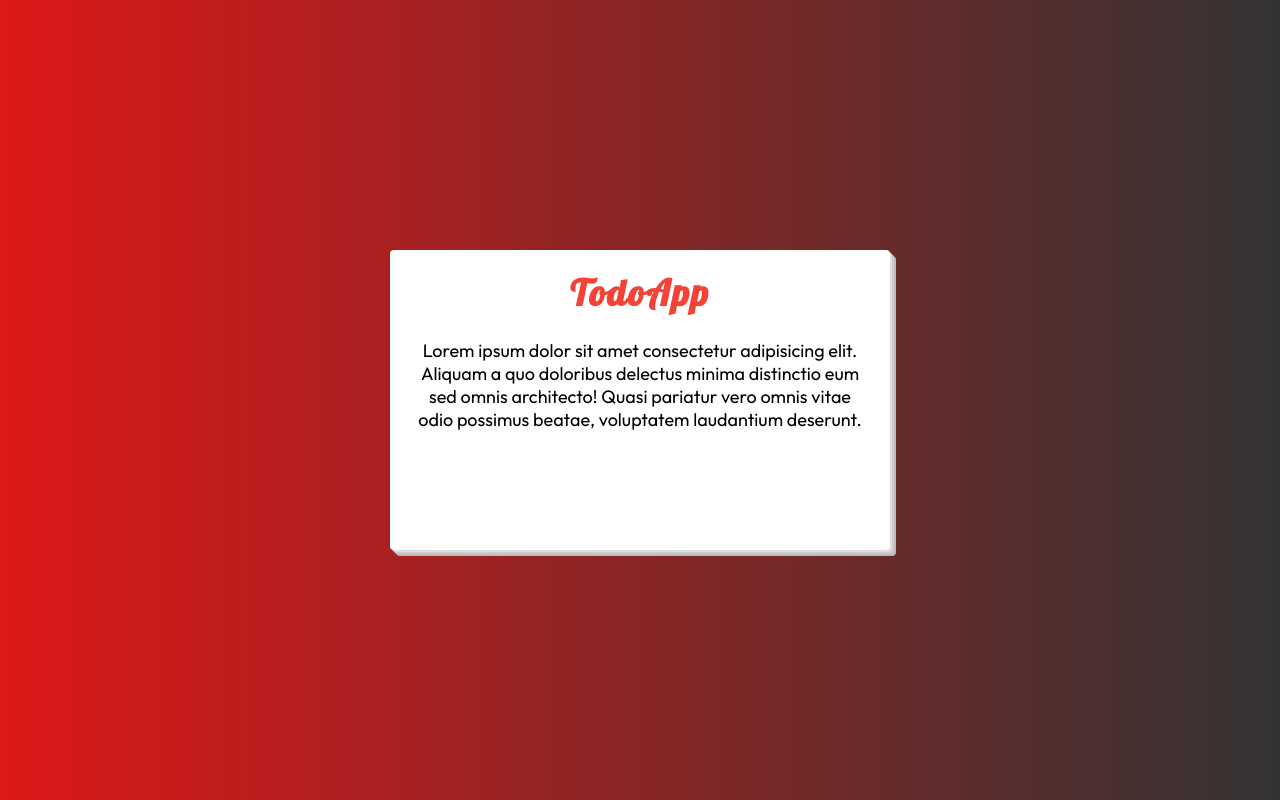
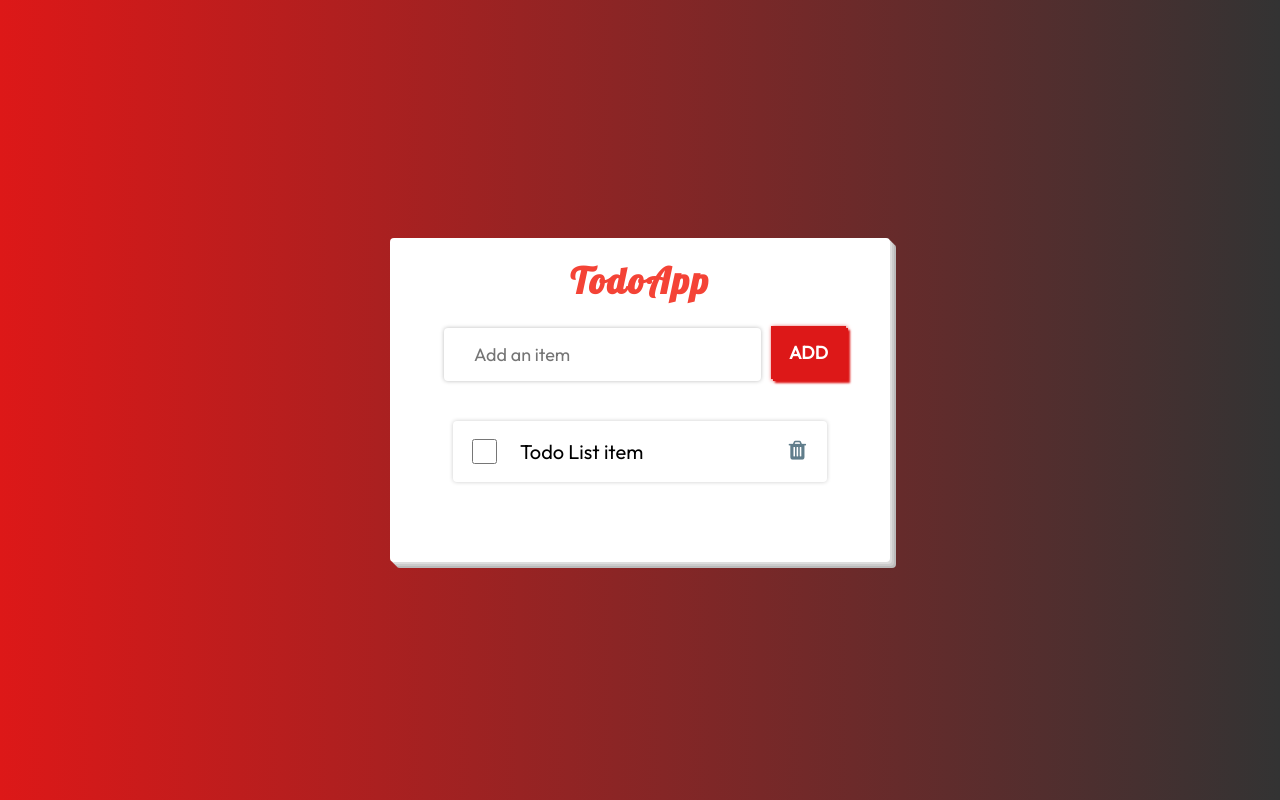
Before and after one commit to santhanakrishnanstark/react-todo-app, a React (Create React App) app: page / in a window 1280 px wide. Built offline with nearby package versions, Linux system fonts and the light colour scheme.

Commit message:
todo app css design added

```diff
--- a/public/index.html
+++ b/public/index.html
@@ -15,6 +15,13 @@
       user's mobile device or desktop. See https://developers.google.com/web/fundamentals/web-app-manifest/
     -->
     <link rel="manifest" href="%PUBLIC_URL%/manifest.json" />
+    <link
+      rel="stylesheet"
+      href="https://cdnjs.cloudflare.com/ajax/libs/font-awesome/4.7.0/css/font-awesome.min.css"
+      integrity="sha512-SfTiTlX6kk+qitfevl/7LibUOeJWlt9rbyDn92a1DqWOw9vWG2MFoays0sgObmWazO5BQPiFucnnEAjpAB+/Sw=="
+      crossorigin="anonymous"
+      referrerpolicy="no-referrer"
+    />
     <!--
       Notice the use of %PUBLIC_URL% in the tags above.
       It will be replaced with the URL of the `public` folder during the build.
--- a/src/Components/TodoApp/TodoApp.jsx
+++ b/src/Components/TodoApp/TodoApp.jsx
@@ -1,12 +1,26 @@
 import React from 'react';
+import TodoForm from '../TodoForm/TodoForm';
+import TodoList from '../TodoList/TodoList';
 
-const TodoApp = () => {
-    return (
-        <>
-            <h1>TodoApp</h1>
-            <p>Lorem ipsum dolor sit amet consectetur adipisicing elit. Aliquam a quo doloribus delectus minima distinctio eum sed omnis architecto! Quasi pariatur vero omnis vitae odio possimus beatae, voluptatem laudantium deserunt.</p>
-        </>
-     );
+class TodoApp extends React.Component {
+    constructor(props) {
+        super(props);
+    }
+
+    formSubmit = (event) => {
+        event.preventDefault();
+        console.log(event.target.todo.value)
+    }
+
+    render() {
+        return (
+            <>
+                <h1>TodoApp</h1>
+                <TodoForm onFormSubmit={this.formSubmit} />
+                <TodoList />
+            </>
+         );
+    }
 }
 
 export default TodoApp;
--- a/src/Components/TodoForm/TodoForm.css
+++ b/src/Components/TodoForm/TodoForm.css
@@ -0,0 +1,41 @@
+.todo-text {
+    border: none;
+    padding: 15px 30px;
+    box-shadow: 0px 0px 4px #bbb;
+    border-radius: 4px;
+    font-family: 'Outfit', sans-serif;
+    font-size: 18px;
+}
+.todo-text:focus {
+    outline: none;
+}
+
+.todo-submit-btn {
+    width: 75px;
+    border: none;
+    box-shadow: 1px 1px 4px #dd1818, 2px 2px 0px #dd1818, 4px 4px 2px #dd1818;
+    background-color: #dd1818;
+    color: #fff;
+    font-weight: 700;
+    font-size: 18px;
+    font-family: 'Outfit', sans-serif;
+    position: relative;
+    left: 10px;
+    bottom: 2px;
+    cursor: pointer;
+    transition: all 200ms linear;
+}
+
+.todo-submit-btn:hover {
+    background-color: #ca1515;
+    box-shadow: 1px 1px 4px #ca1515, 2px 2px 0px #ca1515, 4px 4px 2px #ca1515;
+}
+.todo-submit-btn:active {
+    background-color: #be1616;
+    box-shadow: 1px 1px 4px #dd1818;
+}
+
+form {
+    display: flex;
+    justify-content: center;
+}
--- a/src/Components/TodoForm/TodoForm.jsx
+++ b/src/Components/TodoForm/TodoForm.jsx
@@ -0,0 +1,13 @@
+import React from 'react';
+import './TodoForm.css';
+
+const TodoForm = (props) => {
+    return (
+        <form onSubmit={props.onFormSubmit}>
+            <input type="text" name="todo" id="todo" className="todo-text" placeholder="Add an item" />
+            <input type="submit" value="ADD" className="todo-submit-btn" />
+        </form>
+     );
+}
+
+export default TodoForm;
--- a/src/Components/TodoList/TodoList.css
+++ b/src/Components/TodoList/TodoList.css
@@ -0,0 +1,8 @@
+.todo-list {
+    padding: 10px 20px;
+    max-width: 90%;
+    margin: 30px auto;
+    max-height: 50vh;
+    overflow-y: auto;
+    padding-right: 20px;
+}
--- a/src/Components/TodoList/TodoList.jsx
+++ b/src/Components/TodoList/TodoList.jsx
@@ -0,0 +1,13 @@
+import React from 'react';
+import TodoListItem from './TodoListItem/TodoListItem';
+import './TodoList.css';
+
+const TodoList = (props) => {
+    return (
+        <ul className="todo-list">
+            <TodoListItem />
+        </ul>
+     );
+}
+
+export default TodoList;
--- a/src/Components/TodoList/TodoListItem/TodoListItem.css
+++ b/src/Components/TodoList/TodoListItem/TodoListItem.css
@@ -0,0 +1,39 @@
+.todo-list-item {
+    list-style-type: none;
+    display: flex;
+    justify-content: space-between;
+    align-items: center;
+    padding: 15px;
+    margin-bottom: 20px;
+    border-radius: 4px;
+    font-size: 20px;
+    box-shadow: 0px 0px 4px #ccc;
+}
+
+#todo-check {
+    height: 25px;
+    width: 25px;
+}
+
+.todo-item {
+    flex: 1;
+    text-align: left;
+    padding-left: 20px;
+}
+
+.todo-list-item button {
+    font-size: 22px;
+    border: none;
+    background: none;
+    cursor: pointer;
+}
+
+.todo-list-item button i {
+    pointer-events: none;
+    color: #607d8b;
+}
+
+.todo-list-item button:hover i {
+    transform: scale(1.2);
+    transition: all 500ms ease;
+}
--- a/src/Components/TodoList/TodoListItem/TodoListItem.jsx
+++ b/src/Components/TodoList/TodoListItem/TodoListItem.jsx
@@ -0,0 +1,14 @@
+import React from 'react';
+import './TodoListItem.css';
+
+const TodoListItem = (props) => {
+    return (
+        <li className="todo-list-item">
+            <input type="checkbox" name="todo-check" id="todo-check" />
+            <div className="todo-item">Todo List item</div>
+            <button><i class="fa fa-trash" aria-hidden="true"></i></button>
+        </li>
+     );
+}
+
+export default TodoListItem;
```
